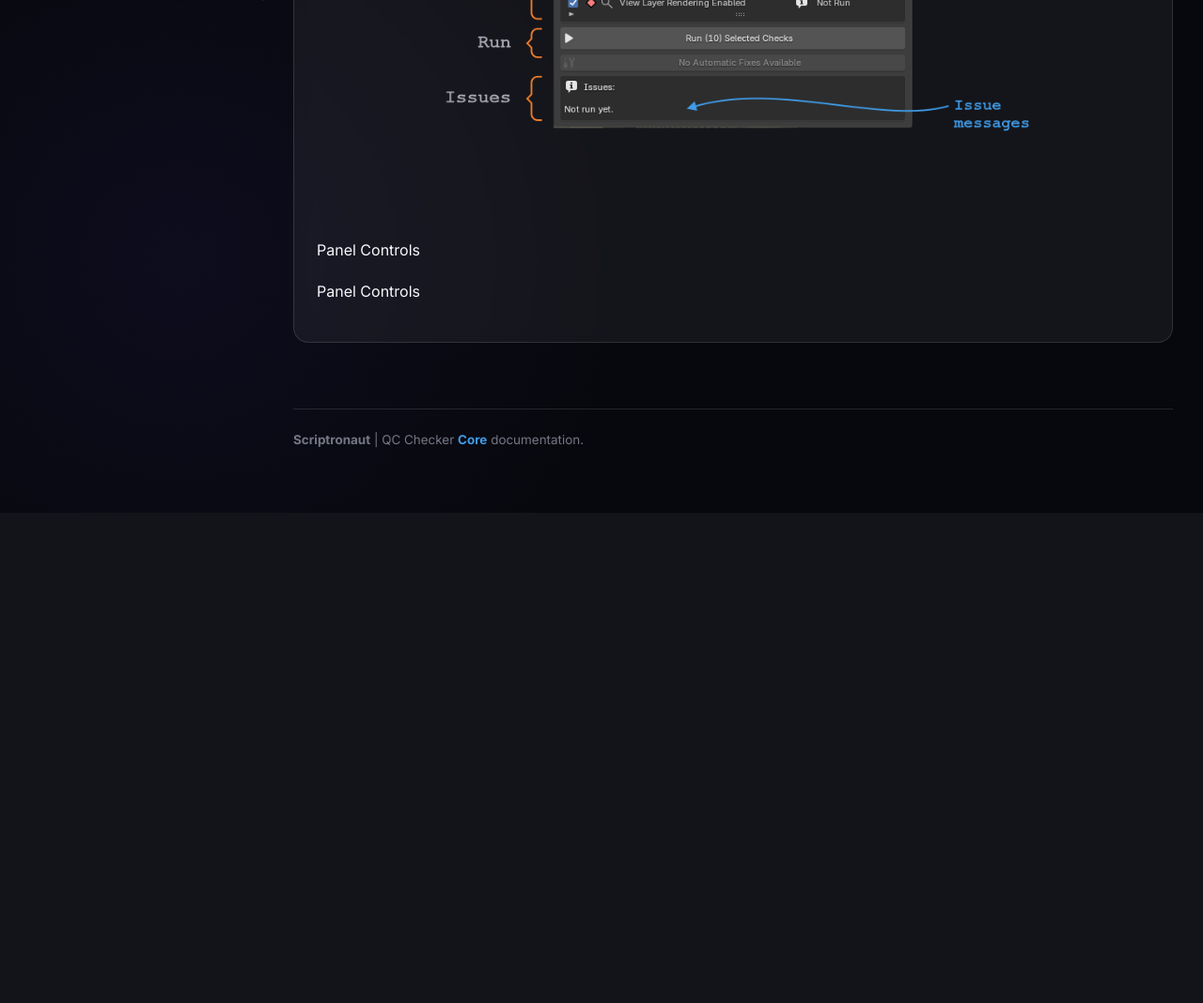
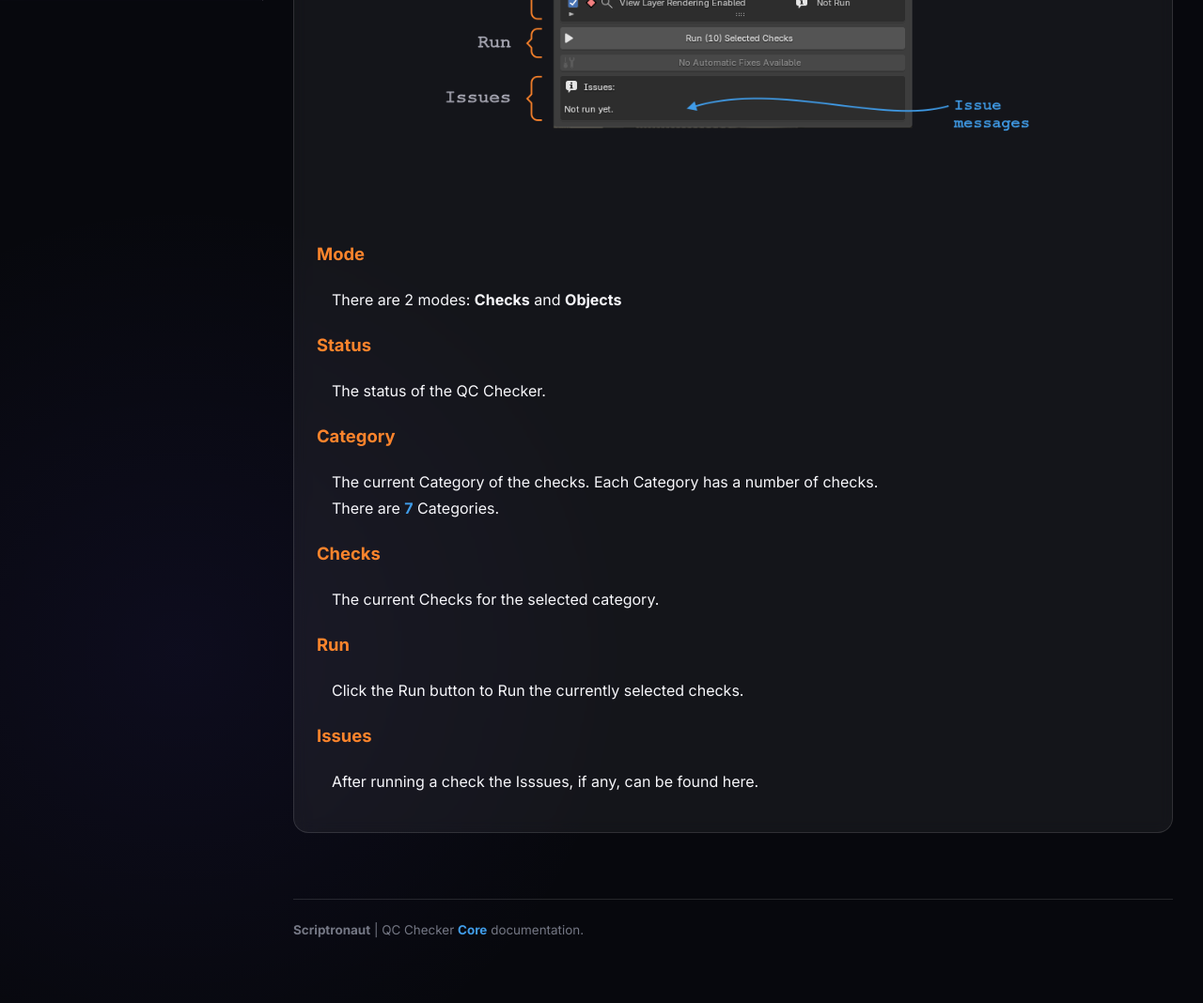
Before and after one commit to scotthomson-naut/qc, a Python web app: template documentation/template/panel.html in a window 1280 px wide. Shown: the part 799-1867 px from the top of the page at 94% size. Before the commit the page ends 1275 px from the top, so only its background shows below. Run offline with Jinja, Linux system fonts and the light colour scheme; the template is opened without the code that fills it, so the values that code supplies are empty.

Commit message:
Added doc heading anf text

```diff
--- a/documentation/template/assets/css/docs.css
+++ b/documentation/template/assets/css/docs.css
@@ -38,14 +38,12 @@ img { max-width: 100%; }
   background-size: 550px 550px;
   animation: twinkle 4s ease-in-out infinite;
 }
-
 .stars-medium {
   background-image: radial-gradient(white, rgba(255,255,255,.20) 1.5px, transparent 3px);
   background-size: 350px 350px;
   background-position: 20px 30px;
   animation: twinkle 8s ease-in-out infinite;
 }
-
 .stars-faint {
   background-image: radial-gradient(white, rgba(255,255,255,.15) 1px, transparent 2px);
   background-size: 200px 200px;
@@ -61,7 +59,6 @@ img { max-width: 100%; }
 }
 
  /* astronaut */
-
 .astronaut-wrap {
   animation: float 5.8s ease-in-out infinite;
   will-change: transform;
@@ -187,6 +184,18 @@ code { color: var(--orange-light); background: rgba(0,0,0,.24); padding: 2px 6px
 .search-result span { color: var(--muted); font-size: .87rem; }
 .footer { margin-top: 70px; padding-top: 24px; border-top: 1px solid var(--line); color: #747784; font-size: .84rem; }
 
+/* Documentation */
+.doc_heading{
+    color: var(--orange);
+    font-size: 1.15rem;
+    font-weight: bold;
+}
+
+.doc_text{
+    margin:1.0rem;
+    font-weight: normal;
+}
+
 /* Media */
 
 @media (max-width: 900px) {
--- a/documentation/template/panel.html
+++ b/documentation/template/panel.html
@@ -41,14 +41,57 @@
 
                 <section class="detail-card">
                     <img src="assets/images/panel_open.png" alt="Scriptronaut"></a>
+
                     <p class="doc_heading">
-                        Panel Controls
+                        Mode
                     </p>
-                    <p class="doc_info">
-                        Panel Controls
+                    <p class="doc_text">
+                        There are 2 modes: <b>Checks</b> and <b>Objects</b>
                     </p>
+
+
+                    <p class="doc_heading">
+                        Status
+                    </p>
+                    <p class="doc_text">
+                        The status of the QC Checker.
+                    </p>
+
+
+                    <p class="doc_heading">
+                        Category
+                    </p>
+                    <p class="doc_text">
+                        The current Category of the checks.
+                        Each Category has a number of checks.<br>
+                        There are <b class="hilite-core">7</b> Categories.
+                    </p>
+
+
+                    <p class="doc_heading">
+                        Checks
+                    </p>
+                    <p class="doc_text">
+                        The current Checks for the selected category.
+                    </p>
+
+
+                    <p class="doc_heading">
+                        Run
+                    </p>
+                    <p class="doc_text">
+                        Click the Run button to Run the currently selected checks.
+                    </p>
+
+
+                    <p class="doc_heading">
+                        Issues
+                    </p>
+                    <p class="doc_text">
+                        After running a check the Isssues, if any, can be found here.
+                    </p>
+
                 </section>
-
                 <!--
                 <section class="detail-card">
                     <h2 style="margin-top:0">Panel controls</h2>
```
